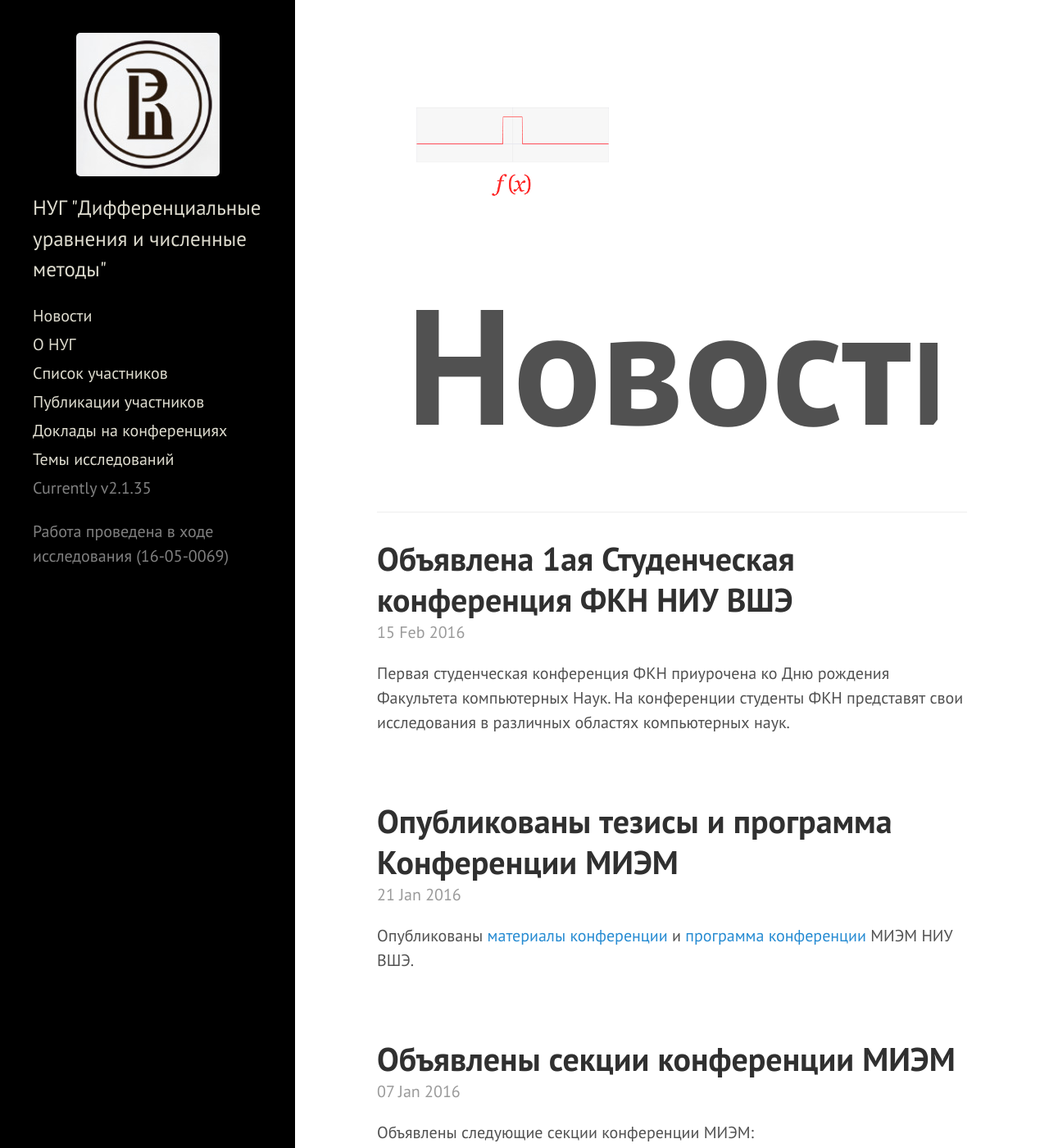
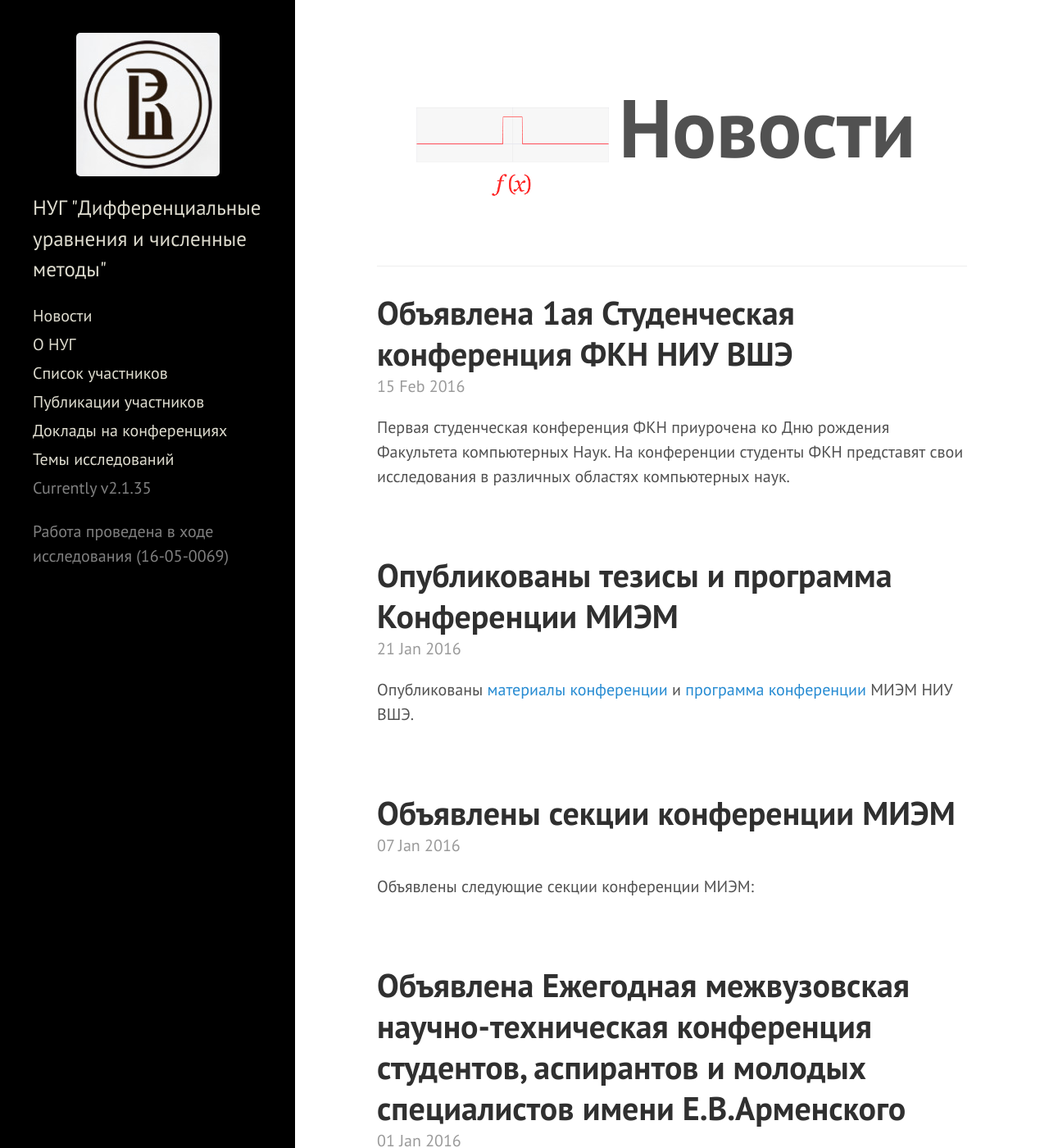
Before and after one commit to hsemmsg/hsemmsg.github.io, a Jekyll site: the page built from index.html, in a window 1280 px wide and 1400 px high. Shown: the whole window at 82% size. Built offline with Jekyll 4.4.1, drawn with Linux system fonts in a browser that asks for light colours; the list of posts is cut into pages by our own code.

```diff
--- a/public/css/hyde.css
+++ b/public/css/hyde.css
@@ -142,7 +142,7 @@
  display: inline;
  align-content: right;
  font-weight: bold;
- font-size: 10rem;
+ font-size: 5rem;
  }
 
 .content {
```
